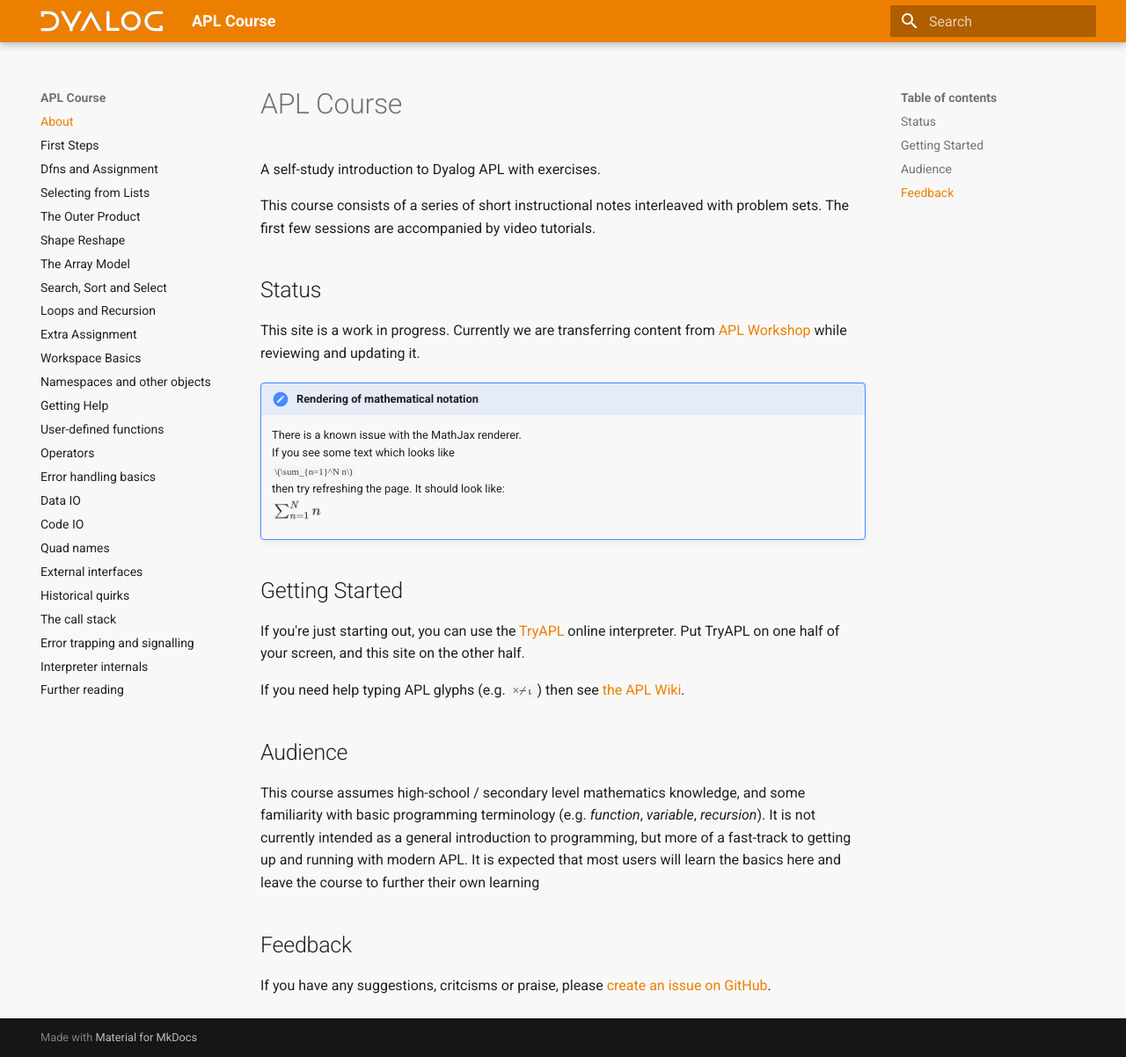
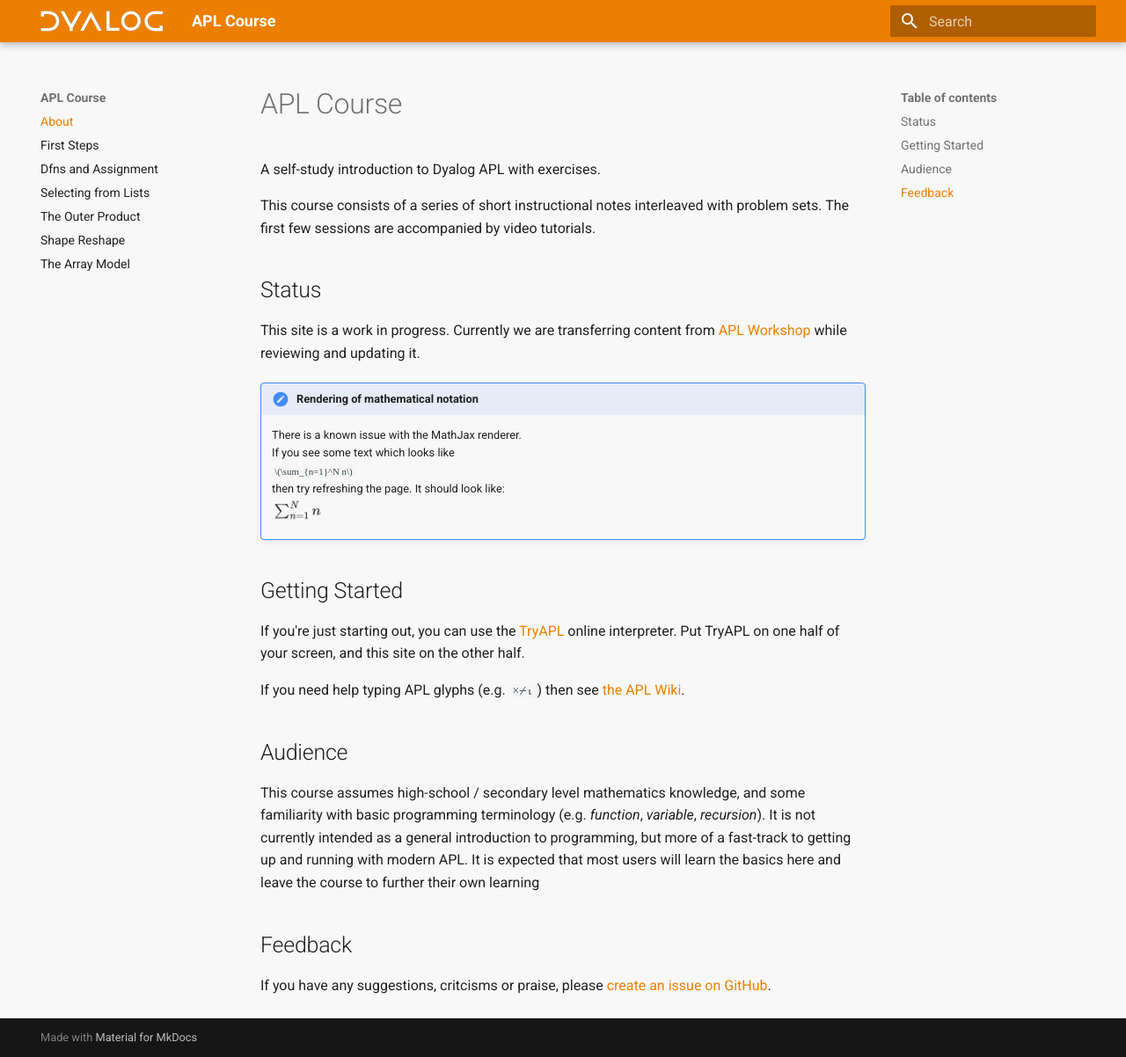
Before and after one commit to Dyalog/APLCourse, an MkDocs documentation site: the page built from docs/index.md, in a window 1280 px wide and 1202 px high. Shown: the whole window at 88% size. Built offline with MkDocs 1.6.1 and Material for MkDocs 9.7.7, drawn with Linux system fonts in a browser that asks for light colours; some web fonts are replaced.

```diff
--- a/mkdocs.yml
+++ b/mkdocs.yml
@@ -30,21 +30,3 @@ nav:
   - The Outer Product: Outer-product.md
   - Shape Reshape: Shape-Reshape.md
   - The Array Model: Array-model.md
-  - Search, Sort and Select: Selecting-from-arrays.md
-  - Loops and Recursion: Loops.md
-  - Extra Assignment: Assignment.md
-  - Workspace Basics: Workspaces.md
-  - Namespaces and other objects: Namespaces.md
-  - Getting Help: Help.md
-  - User-defined functions: Ufns.md
-  - Operators: Operators.md
-  - Error handling basics: Errors.md
-  - Data IO: Data.md
-  - Code IO: Code.md
-  - Quad names: Quad names.md
-  - External interfaces: Interfaces.md
-  - Historical quirks: Quirks.md
-  - The call stack: Stack.md
-  - Error trapping and signalling: Error trapping and signalling.md
-  - Interpreter internals: Implementation.md
-  - Further reading: Reading.md
```
Also changed, not shown: docs/First-steps.md (added, +198 -0 lines).
